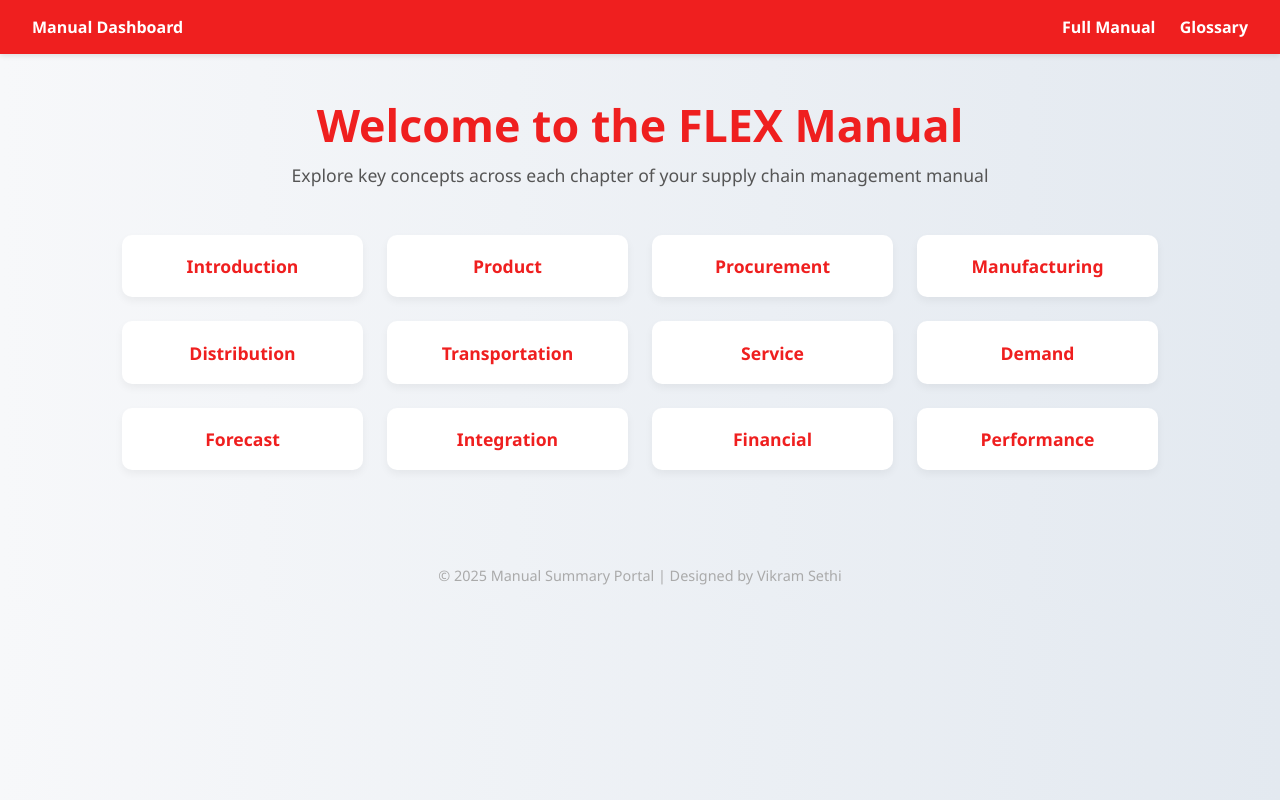
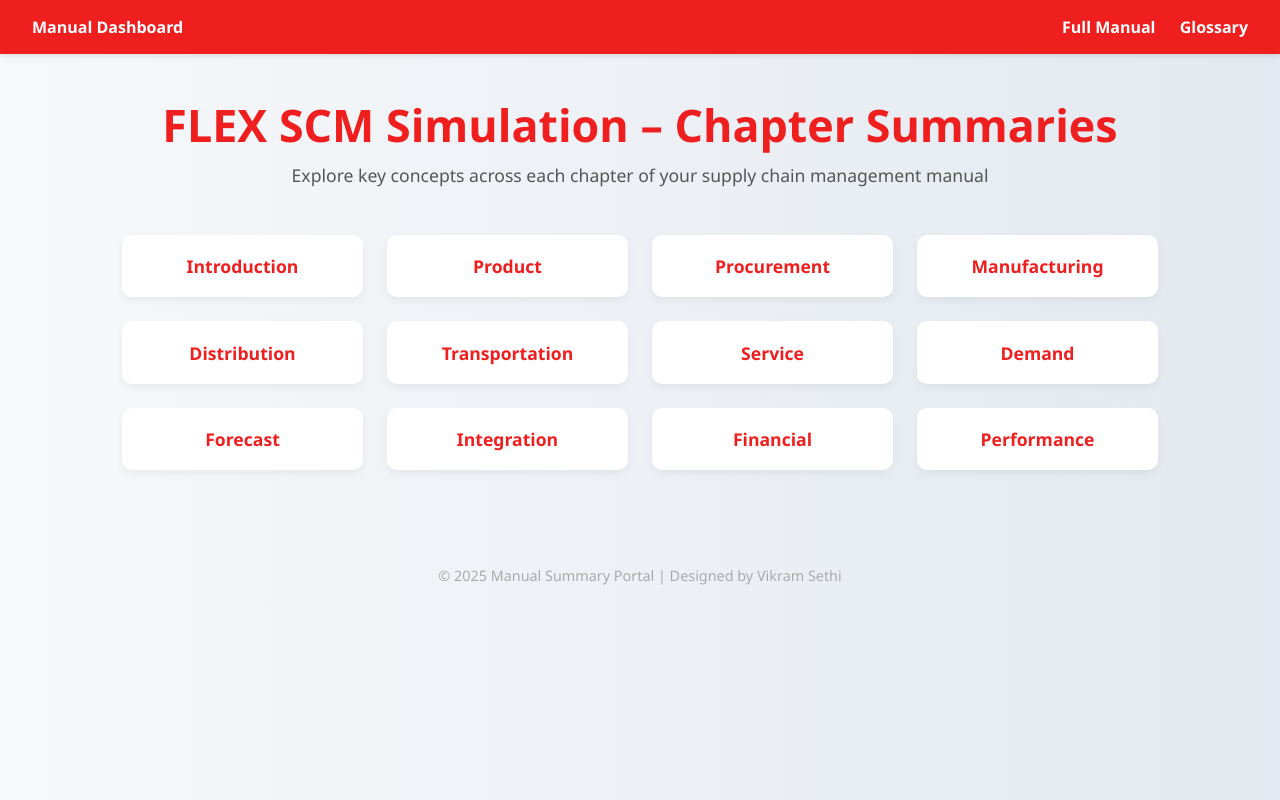
Before and after one commit to nidhiagrawal1710/FLEX-SCM-Simulation, a plain HTML site: page index.html in a window 1280 px wide. Drawn offline with Linux system fonts and the light colour scheme.

Commit message:
Update index.html

```diff
--- a/index.html
+++ b/index.html
@@ -106,7 +106,7 @@
   </nav>
 
   <header>
-    <h1>Welcome to the FLEX Manual </h1>
+    <h1>FLEX SCM Simulation – Chapter Summaries </h1>
     <p>Explore key concepts across each chapter of your supply chain management manual</p>
   </header>
 
```
